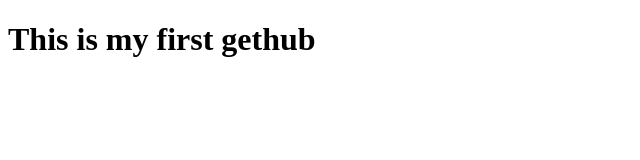
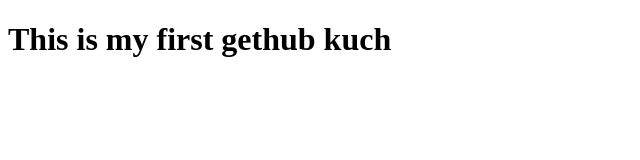
Before and after one commit to camilleille551/first-github, a plain HTML site: page index.html in a window 1280 px wide. Shown: the whole page, without its empty margins (0-640 px from the left). Drawn offline with Linux system fonts and the light colour scheme.

Commit message:
Update index.html
index.html changes

```diff
--- a/index.html
+++ b/index.html
@@ -8,6 +8,8 @@
 <body>
     <h1>
         This is my first gethub
+
+        kuch
     </h1>
 </body>
 </html>
```
